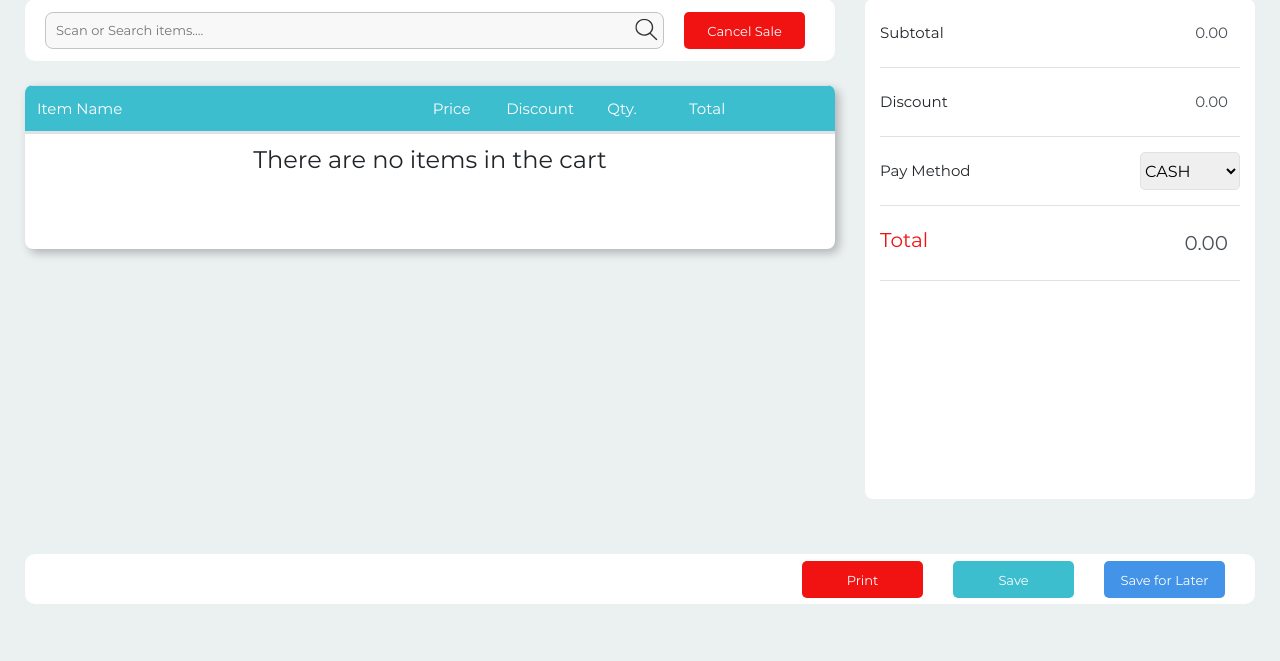
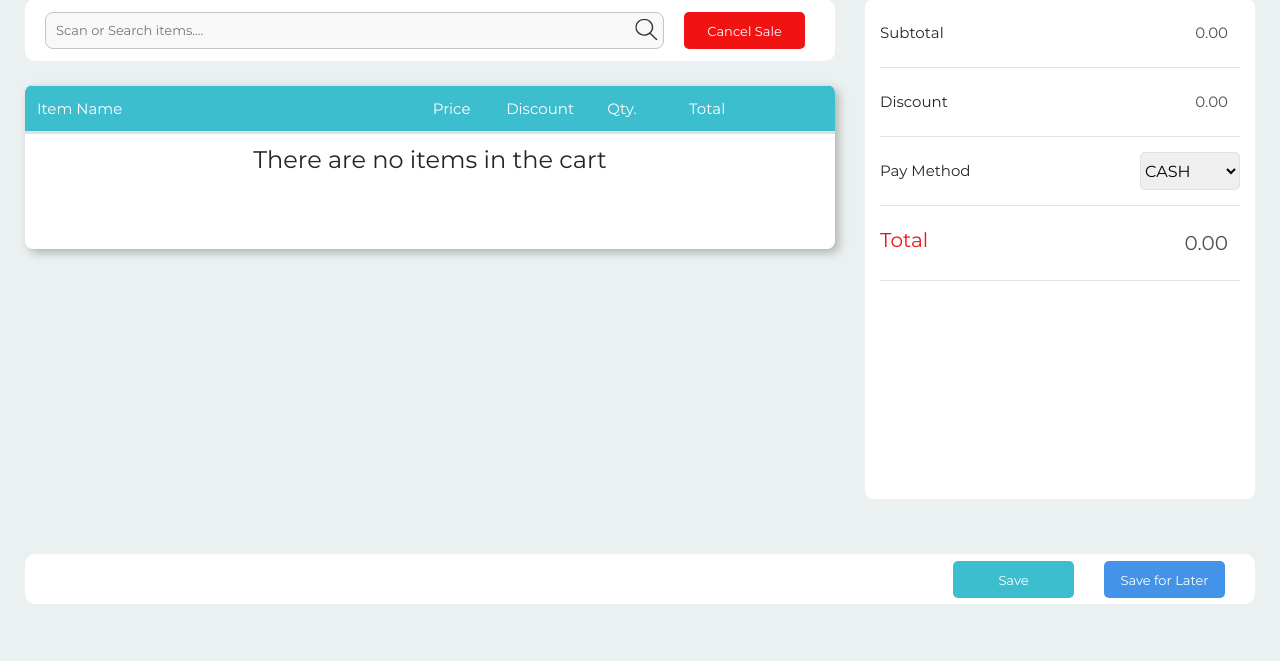
Before and after one commit to timothyakinyelu/point-of-sale-system-with-flask, a Flask app: page /sales/new-transaction in a window 1280 px wide. Shown: the part 84-745 px from the top of the page. Run offline with Flask 2, Linux system fonts and the light colour scheme; the visitor is signed in with stand-in values (Sample User, id 1); data comes from the database, SQL or seed files in the repository; data that the repository does not hold is empty; some libraries are stand-ins or nearby versions.

Commit message:
-hide print

```diff
--- a/app/templates/new_transaction.html
+++ b/app/templates/new_transaction.html
@@ -93,9 +93,9 @@
                         </div>
                     </div>
                     <div class="ctrl-btns">
-                        <div class="buttons-wrapper">
+                        <!-- <div class="buttons-wrapper">
                             <button id="prtReceipt" type="button" class="button">Print</button>
-                        </div>
+                        </div> -->
                         <div class="buttons-wrapper">
                             <button id="save" type="button" class="button-save">Save</button>
                         </div>
```
